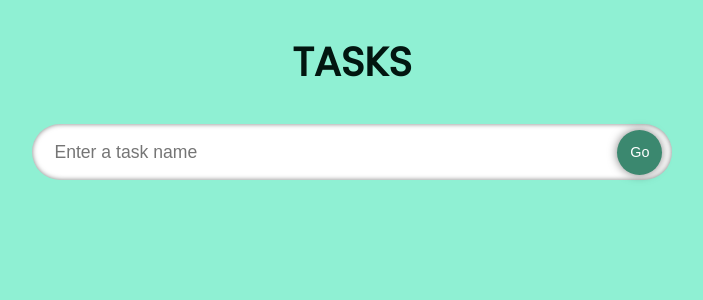
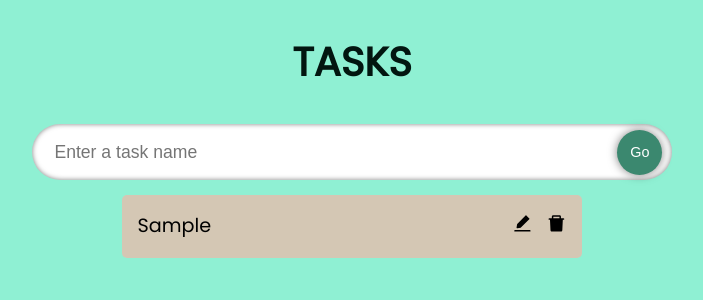
Before and after one commit to gabrieldominguezduran/task-app, a React (Create React App) app: page / in a window 1280 px wide. Both pictures are taken after typing "Sample" into the empty fields and a click on the button "Go". Shown: the top 300 px of the page, without its empty margins (288-991 px from the left). Built offline with nearby package versions, Linux system fonts and the light colour scheme.

Commit message:
Add list and card component

```diff
--- a/package.json
+++ b/package.json
@@ -12,6 +12,7 @@
     "@types/react-dom": "^17.0.11",
     "react": "^17.0.2",
     "react-dom": "^17.0.2",
+    "react-icons": "^4.3.1",
     "react-scripts": "5.0.0",
     "typescript": "^4.5.5",
     "web-vitals": "^2.1.4"
--- a/src/App.css
+++ b/src/App.css
@@ -15,7 +15,7 @@ html {
 
 body {
   max-width: 1300px;
-  margin: 0 auto;
+  margin: 0;
 }
 
 .App {
@@ -24,8 +24,9 @@ body {
   display: flex;
   flex-direction: column;
   align-items: center;
+  font-family: Poppins;
+  margin: 0 auto;
   background-color: rgb(143, 240, 211);
-  font-family: Poppins;
 }
 
 .heading {
--- a/src/App.tsx
+++ b/src/App.tsx
@@ -1,30 +1,30 @@
-import React, { useState } from 'react';
-import './App.css';
+import React, { useState } from "react";
+import "./App.css";
 
-import InputForm from './components/InputForm';
-import { Task } from './model';
+import InputForm from "./components/InputForm";
+import TaskList from "./components/TaskList";
+import { Task } from "./models";
 
-
-const App = () =>{
-  const [task, setTask] = useState<string>("")
-  const [tasks, setTasks] = useState<Task[]>([])
+const App = () => {
+  const [task, setTask] = useState<string>("");
+  const [tasks, setTasks] = useState<Task[]>([]);
 
   const handleAddTask = (e: React.FormEvent) => {
-    e.preventDefault()
+    e.preventDefault();
 
     if (task) {
-      setTasks([...tasks, {id: Date.now(), task, isDone: false}])
-      setTask("")
+      setTasks([...tasks, { id: Date.now(), task }]);
+      setTask("");
     }
-  }
-  console.log(tasks);
+  };
 
   return (
     <div className="App">
       <span className="heading">Tasks</span>
-        <InputForm task={task} setTask={setTask} handleAddTask={handleAddTask}  />
+      <InputForm task={task} setTask={setTask} handleAddTask={handleAddTask} />
+      <TaskList tasks={tasks} setTasks={setTasks} />
     </div>
   );
-}
+};
 
 export default App;
--- a/src/components/InputForm.tsx
+++ b/src/components/InputForm.tsx
@@ -1,17 +1,35 @@
-import React from 'react';
-import './styles.css'
+import React, { useRef } from "react";
+import "./styles.css";
 
-interface Props{
+interface Props {
   task: string;
   setTask: React.Dispatch<React.SetStateAction<string>>;
   handleAddTask: (e: React.FormEvent) => void;
 }
 
-const InputForm = ({task, setTask, handleAddTask}: Props) => {
-  return <form className='form' onSubmit={handleAddTask}>
-    <input type="input" className='form__input'  placeholder='Enter a task name' value={task} onChange={(e) => setTask(e.target.value) }/>
-    <button className='form__btn' type='submit'>Go</button>
-  </form>
+const InputForm = ({ task, setTask, handleAddTask }: Props) => {
+  const inputRef = useRef<HTMLInputElement>(null);
+  return (
+    <form
+      className="form"
+      onSubmit={(e) => {
+        handleAddTask(e);
+        inputRef.current?.blur();
+      }}
+    >
+      <input
+        ref={inputRef}
+        type="input"
+        className="form__input"
+        placeholder="Enter a task name"
+        value={task}
+        onChange={(e) => setTask(e.target.value)}
+      />
+      <button className="form__btn" type="submit">
+        Go
+      </button>
+    </form>
+  );
 };
 
 export default InputForm;
--- /dev/null
+++ b/src/components/TaskCard.tsx
@@ -0,0 +1,29 @@
+import React from "react";
+import { Task } from "../models";
+import { AiFillEdit, AiFillDelete } from "react-icons/ai";
+
+import "./styles.css";
+
+interface Props {
+  task: Task;
+  tasks: Task[];
+  setTasks: React.Dispatch<React.SetStateAction<Task[]>>;
+}
+
+const TaskCard = ({ task, tasks, setTasks }: Props) => {
+  return (
+    <form className="tasks__card">
+      <span className="tasks__card-text">{task.task}</span>
+      <div>
+        <span className="icon">
+          <AiFillEdit />
+        </span>
+        <span className="icon">
+          <AiFillDelete />
+        </span>
+      </div>
+    </form>
+  );
+};
+
+export default TaskCard;
--- /dev/null
+++ b/src/components/TaskList.tsx
@@ -0,0 +1,21 @@
+import React from "react";
+import { Task } from "../models";
+import "./styles.css";
+import TaskCard from "./TaskCard";
+
+interface Props {
+  tasks: Task[];
+  setTasks: React.Dispatch<React.SetStateAction<Task[]>>;
+}
+
+const TaskList = ({ tasks, setTasks }: Props) => {
+  return (
+    <div className="tasks">
+      {tasks.map((task) => (
+        <TaskCard task={task} key={task.id} tasks={tasks} setTasks={setTasks} />
+      ))}
+    </div>
+  );
+};
+
+export default TaskList;
--- a/src/components/styles.css
+++ b/src/components/styles.css
@@ -16,7 +16,7 @@
 }
 
 .form__input:focus {
-  box-shadow: 0 0 10px rgba(0, 0, 0, 0.9);
+  box-shadow: 0 0 10px 1000px rgba(0, 0, 0, 0.5);
   outline: none;
 }
 
@@ -45,8 +45,49 @@
   box-shadow: 0 0 5px #000;
 }
 
-@media (min-width: 800px) {
+.tasks {
+  display: flex;
+  justify-content: space-evenly;
+  width: 90%;
+  flex-wrap: wrap;
+}
+
+.tasks__card {
+  display: flex;
+  width: 80%;
+  border-radius: 5px;
+  padding: 1rem;
+  margin-top: 0.9rem;
+  background-color: rgba(243, 181, 167, 0.692);
+  transition: transform 0.5s ease;
+}
+
+.tasks__card:hover {
+  transform: scale(1.05);
+}
+
+.tasks__card-text {
+  flex: 1;
+  border: none;
+  font-size: 1.2rem;
+}
+
+.tasks__card-text:focus {
+  outline: none;
+}
+
+.icon {
+  margin-left: 0.8rem;
+  font-size: 1.3rem;
+  cursor: pointer;
+}
+
+@media (min-width: 850px) {
   .form {
     width: 50%;
   }
+
+  .tasks__card {
+    width: 40%;
+  }
 }
--- a/src/model.ts
+++ b/src/models.ts
@@ -1,5 +1,4 @@
 export interface Task {
   id: number;
   task: string;
-  isDone: boolean;
 }
```
Also changed, not shown: 1 other file (tests, documents, lock files or other folders).
